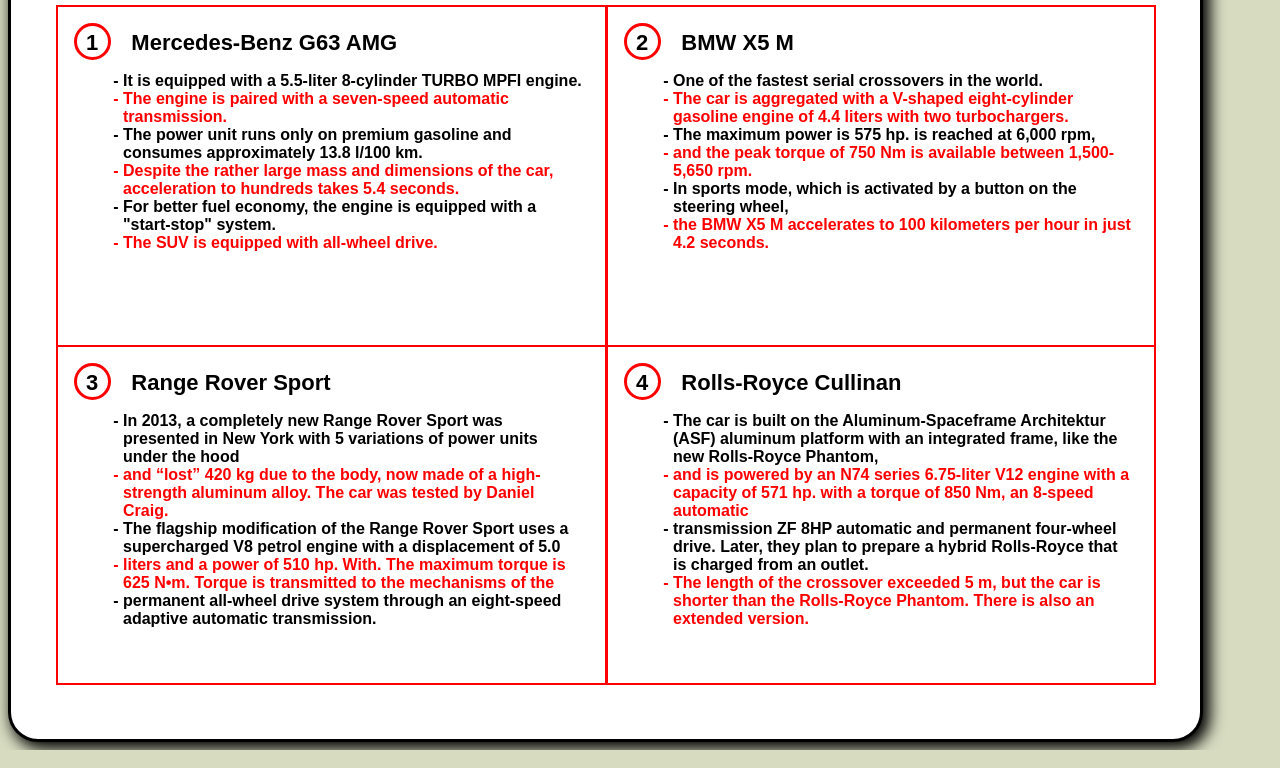
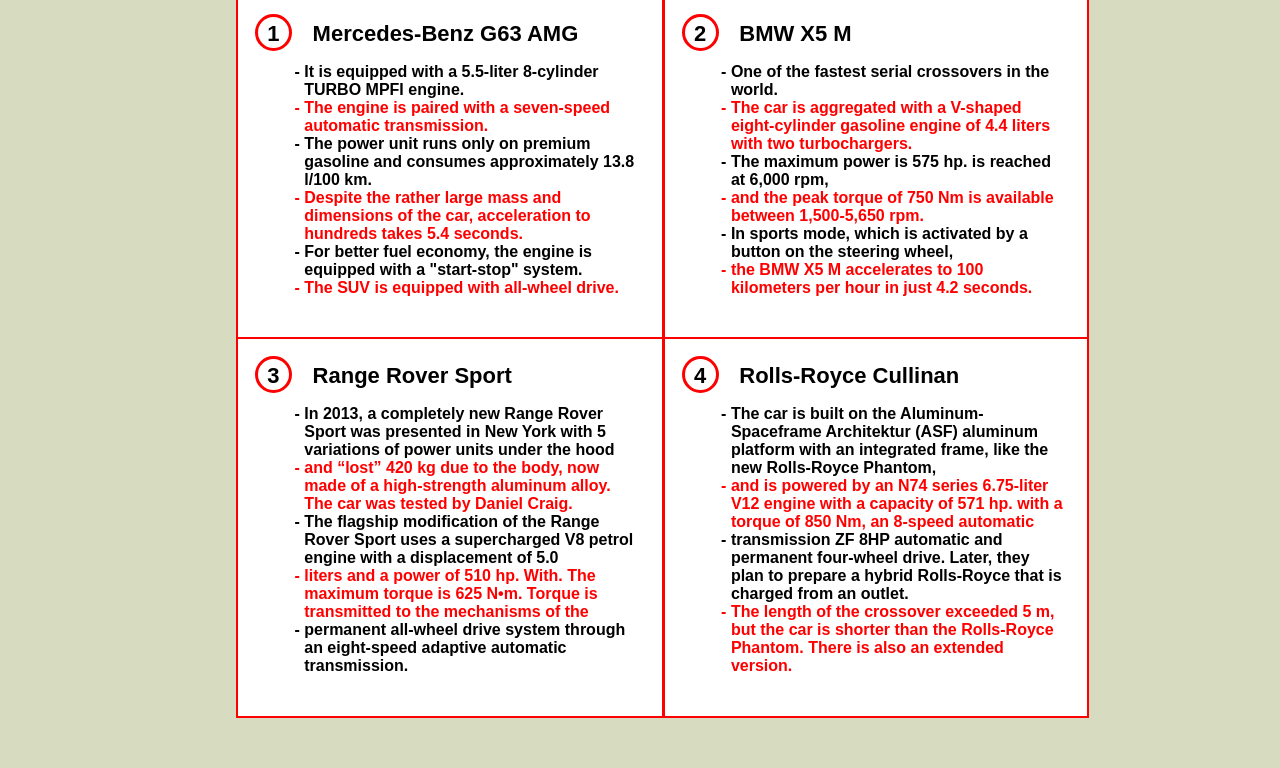
Before and after one commit to DenysGoodMan/WebPractical3.2, a plain HTML site: page index.html in a window 1280 px wide. Shown: the part 80-848 px from the top of the page. Drawn offline with Linux system fonts and the light colour scheme.

Commit message:
First commit

```diff
--- a/css/my-styles.css
+++ b/css/my-styles.css
@@ -13,29 +13,21 @@
     font-family: sans-serif;
     background-color: rgb(215, 219, 192);
 }
-.box_container{
-    display: inline-block;
-    max-width: 1195px;
-    min-width: 1195px;
-    background-color: rgb(255, 255, 255);
-    border-radius: 30px;
-    border: 3px solid black;
-    box-shadow: 5px 5px 15px 2px;
-}
 .container{
-    display: inline-block;
-    max-width: 1150px;
-    min-width: 1150px;
+    justify-content: center;
+    display: flex;
+    flex-wrap: wrap;
     margin-left: 45px;
     margin-bottom: 50px;
+
 }
 ul,li{
     list-style: none;
     padding: 0;
 }
 .box {
-    width: 550px;
-    height: 340px;
+    flex: 0 1 35%;
+    word-wrap: break-word;
     font-size: 1rem;
     font-weight: bold;
     text-align: auto;
@@ -45,7 +37,6 @@
     border-top: 2px solid red;
     border-left: 2px solid red;
     border-right: 1px solid red;
-    float: left;
 }
 .box:nth-child(2){
     border-right: 2px solid red;
```
